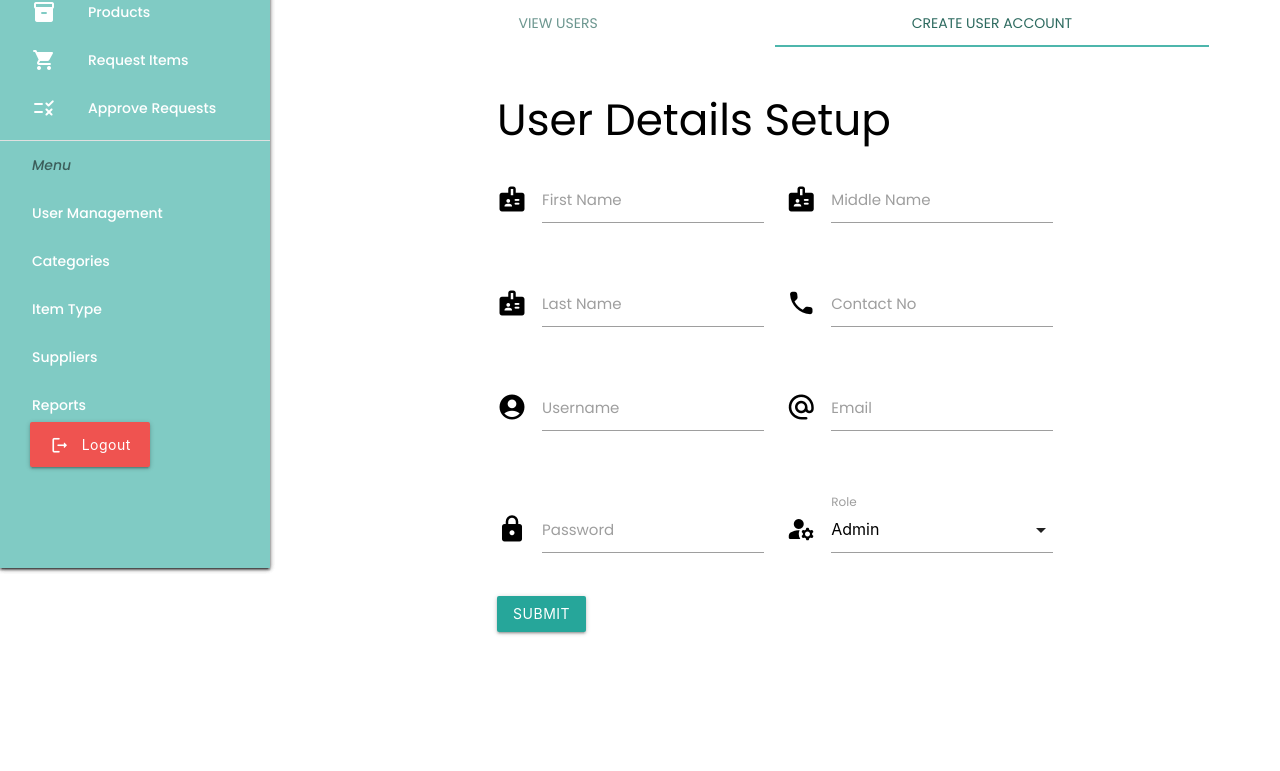
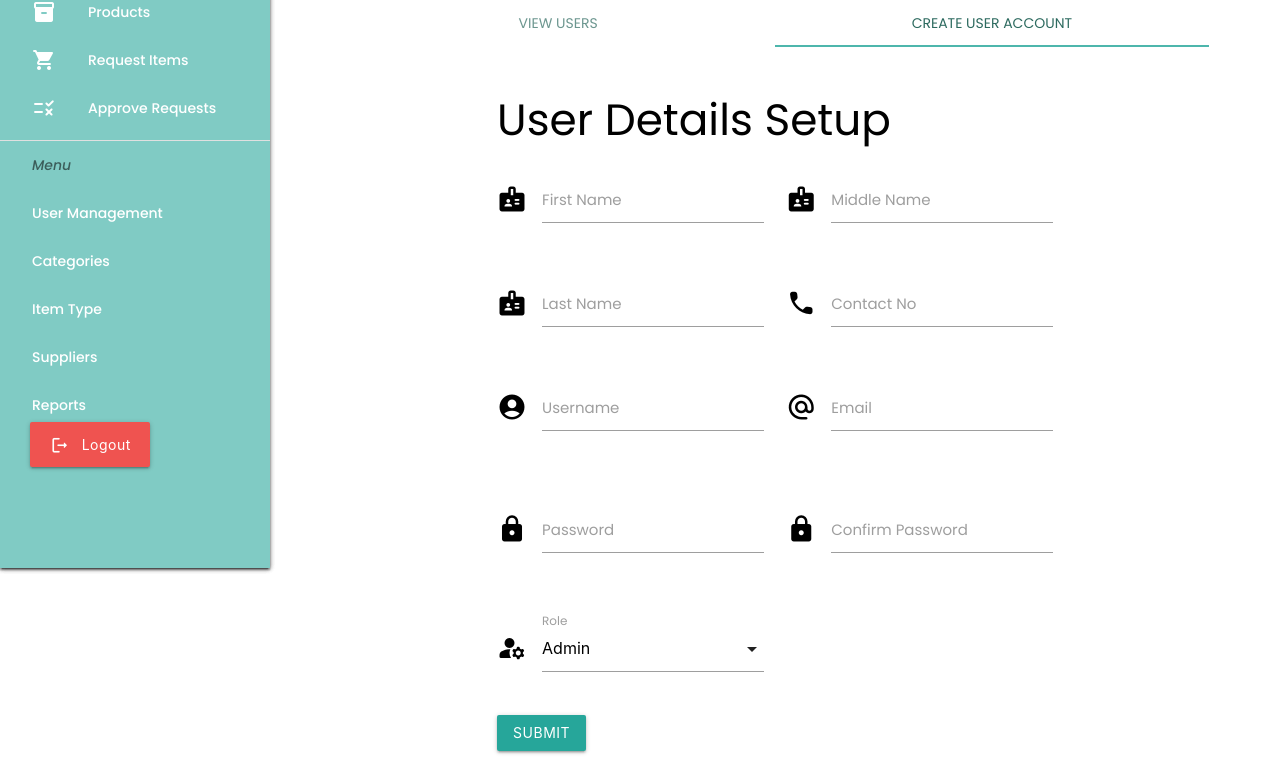
Before and after one commit to gusteng14/Supply-Chain-and-Inventory-System, a Spring Boot app: page /employee in a window 1280 px wide, after a click on "CREATE USER ACCOUNT". Shown: the part 292-1063 px from the top of the page. Before the commit the page ends 927 px from the top, so only its background shows below. Run offline with Spring Boot 4, Linux system fonts and the light colour scheme; the visitor is signed in with stand-in values (Sample User, id 1); some of the project's set-up classes (security, data sources, template engines, error pages and the like) are left out, and stand-ins take their place; some libraries are stand-ins or nearby versions; some web fonts are replaced.

Commit message:
added confirm password feature

```diff
--- a/src/main/resources/templates/employee.html
+++ b/src/main/resources/templates/employee.html
@@ -127,7 +127,14 @@
                                         <input style="color: black;" th:field="*{password}" id="password" type="password" class="validate" required>
                                         <label for="password">Password</label>
                                     </div>
-
+                                    <div class="input-field col s6">
+                                        <i class="material-icons-round prefix">lock</i>
+                                        <input style="color: black;"  id="confirm-password" type="password" class="validate" required>
+                                        <label for="confirm-password">Confirm Password</label>
+                                        <p id="message"></p>
+                                    </div>
+                                </div>
+                                <div class="row">
                                     <div class="input-field col s6">
                                         <i class="material-icons-round prefix">manage_accounts</i>
                                         <select th:field="*{roleRequest}" id="role" name="role" required>
@@ -191,12 +198,17 @@
             })
 
             $(document).ready(function() {
+                $('#password, #confirm-password').on('keyup', function() {
+                   if($('#password').val() == $('#confirm-password').val()) {
+                       $('#message').html("Password matched!").css('color','green');
+                   } else {
+                       $('#message').html("Password does not match!").css('color','red');
+                   }
+                });
+
                 $('.tabs').tabs();
-
                 $('select').formSelect();
-
                 $("#registerForm").submit(function(event) {
-
                     event.preventDefault();
                     ajaxPost();
                     refreshForm();
```
